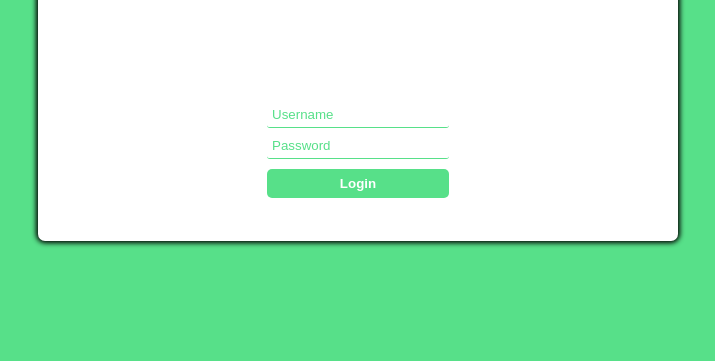
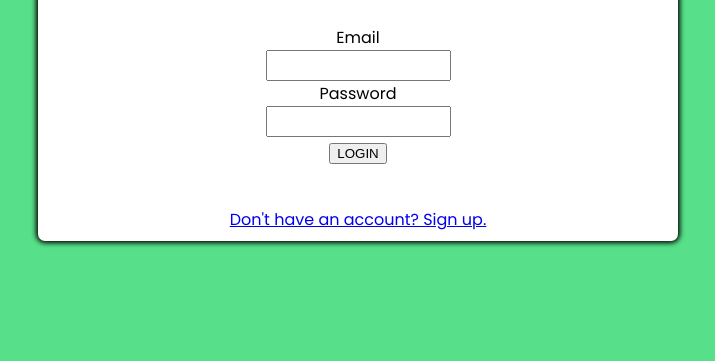
Before and after one commit to ncpz/ncpz.github.io, a plain HTML site: page assets/pages/login.html in a window 1280 px wide. Shown: the part 439-800 px from the top of the page, without its empty margins (282-997 px from the left). Drawn offline with Linux system fonts and the light colour scheme.

Commit message:
Login v1

```diff
--- a/assets/css/login.css
+++ b/assets/css/login.css
@@ -73,7 +73,7 @@ html {
     margin-left: 270px;
     width: 20%;
     height: 20%;
-    padding-bottom: 20px;
+    padding-bottom: 5px;
   }
 
   #main-holder {
@@ -112,35 +112,18 @@ html {
   #error-msg-second-line {
     display: block;
   }
+  h1 {
+    text-align: center;
+  }
 
-  #login-form {
-    align-self: flex-start;
-    display: grid;
-    justify-items: center;
+  .form-css {
+    display: flex;
+    flex-direction: column;
     align-items: center;
   }
-
-  .login-form-field::placeholder {
-    color: var(--first-color);
+  .form-css > input {
+    height: 25px;
   }
-
-  .login-form-field {
-    border: none;
-    border-bottom: 1px solid var(--first-color);
-    margin-bottom: 10px;
-    border-radius: 3px;
-    outline: none;
-    padding: 0px 0px 5px 5px;
+  #login-btn{
+    margin: 6px;
   }
-
-  #login-form-submit {
-    width: 100%;
-    padding: 7px;
-    border: none;
-    border-radius: 5px;
-    color: white;
-    font-weight: bold;
-    background-color: var(--first-color);
-    cursor: pointer;
-    outline: none;
-  }
--- /dev/null
+++ b/assets/js/account.js
@@ -0,0 +1,52 @@
+window.onload = function init() {
+    const auth = firebase.auth();
+    const db = firebase.firestore();
+    const loginErrorMsg = document.getElementById("login-error-msg");
+
+    let email = document.querySelector("#signup-email");
+    let pass = document.querySelector("#signup-pass");
+    let signUpBtn = document.querySelector("#sign-up-btn");
+    let signupForm = document.querySelector(".signup-form");
+
+    let loginEmail = document.querySelector("#login-email");
+    let loginPass = document.querySelector("#login-pass");
+    let loginBtn = document.querySelector("#login-btn");
+    let loginForm = document.querySelector(".login-form");
+    //   console.log(auth);
+
+    async function createUserWithEmailAndPassword(email, password) {
+      try {
+        let user = await auth.createUserWithEmailAndPassword(email, password);
+        console.log(user);
+      } catch (error) {
+        console.log(error.code);
+        loginErrorMsg.style.opacity = 1;
+      }
+    }
+
+    async function loginWithEmailAndPassword(email, password) {
+      try {
+        let user = await auth.signInWithEmailAndPassword(email, password);
+        if (user) {
+          window.location = "./index.html";
+        }
+      } catch (error) {
+        console.log(error.code);
+        loginErrorMsg.style.opacity = 1;
+      }
+    }
+
+    if (signupForm != null) {
+      signupForm.onsubmit = function (e) {
+        e.preventDefault();
+        createUserWithEmailAndPassword(email.value, pass.value);
+      };
+    }
+
+    if (loginForm != null) {
+      loginForm.onsubmit = function (e) {
+        e.preventDefault();
+        loginWithEmailAndPassword(loginEmail.value, loginPass.value);
+      };
+    }
+  };
--- a/assets/pages/login.html
+++ b/assets/pages/login.html
@@ -6,6 +6,10 @@
   <meta name="viewport" content="width=device-width, initial-scale=1.0">
   <title>Login</title>
   <link rel="stylesheet" href="/assets/css/login.css">
+  <script src="/assets/js/account.js"></script>
+  <script src="https://www.gstatic.com/firebasejs/8.10.0/firebase-app.js"></script>
+  <script src="https://www.gstatic.com/firebasejs/8.10.0/firebase-auth.js"></script>
+  <script src="https://www.gstatic.com/firebasejs/8.10.0/firebase-firestore.js"></script>
   <!--==================== PAGE ICON ====================-->
   <link rel="icon" href="/assets/img/circle-cropped.png">
 </head>
@@ -13,7 +17,7 @@
 <body>
   <main id="main-holder">
     <h1 id="login-header">Login</h1>
-    <a href="/index.html">
+    <a href="./index.html">
         <img class="logo-img" src="/assets/img/circle-cropped.png" alt="">
     </a>
 
@@ -21,14 +25,28 @@
       <p id="login-error-msg">Invalid username <span id="error-msg-second-line">and/or password</span></p>
     </div>
 
-    <form id="login-form">
-      <input type="text" name="username" id="username-field" class="login-form-field" placeholder="Username">
-      <input type="password" name="password" id="password-field" class="login-form-field" placeholder="Password">
-      <input type="submit" value="Login" id="login-form-submit">
-    </form>
+    <div class="form-login-wrapper">
+      <form action="" class="login-form form-css">
+        <label for="login-email">Email</label>
+        <input type="email" id="login-email">
+        <label for="login-pass">Password</label>
+        <input type="password" id="login-pass">
+        <button id="login-btn" type="submit">LOGIN</button>
+      </form>
+    </div>
+    <a style="margin-top: 20px; display: block; text-align: center;" href="./register.html">Don't have an account? Sign up.</a>
 
   </main>
-  <script defer src="/assets/js/database.js"></script>
 </body>
-
+<script type="module">
+  firebase.initializeApp({
+  apiKey: "AIzaSyBqJBEOP5KQeIBfdpYvGl6uzAxR7rdPmB0",
+  authDomain: "peachylinegithub.firebaseapp.com",
+  projectId: "peachylinegithub",
+  storageBucket: "peachylinegithub.appspot.com",
+  messagingSenderId: "1057852696665",
+  appId: "1:1057852696665:web:41443e17b22fd351aaa948",
+  measurementId: "G-BW61ESD2G6"
+});
+</script>
 </html>
```
